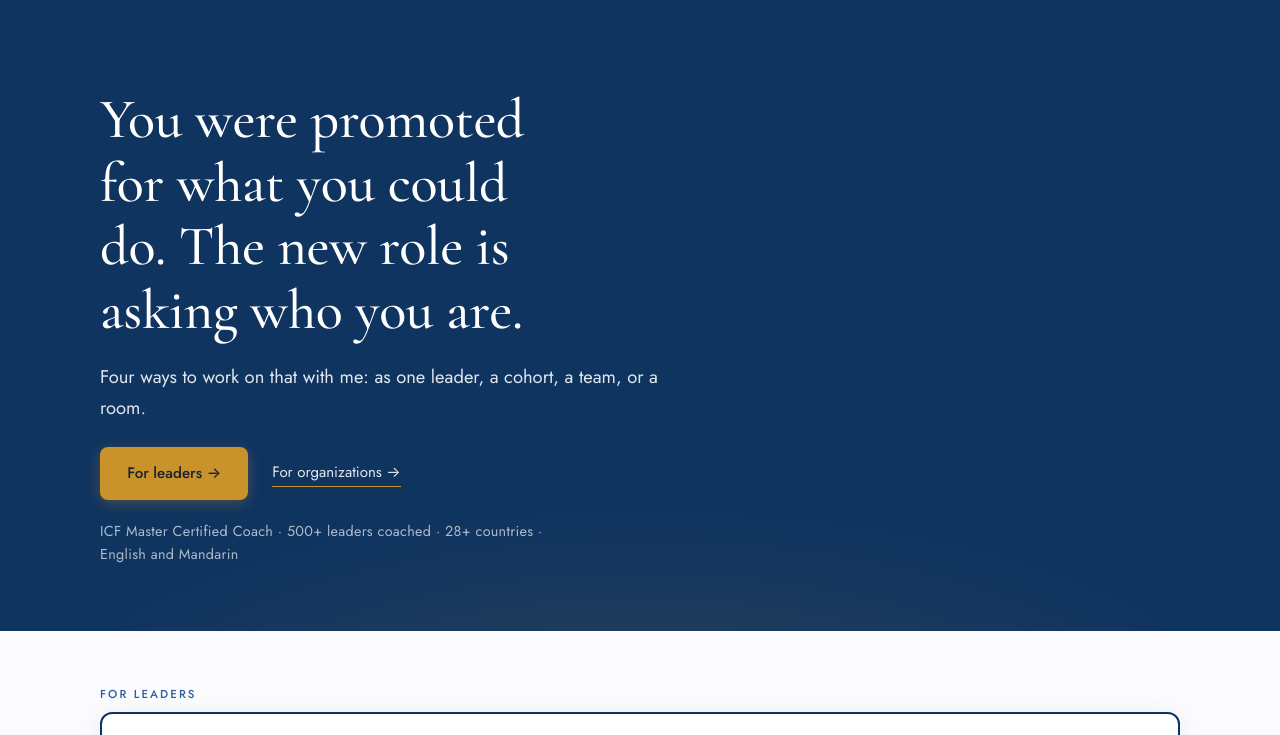
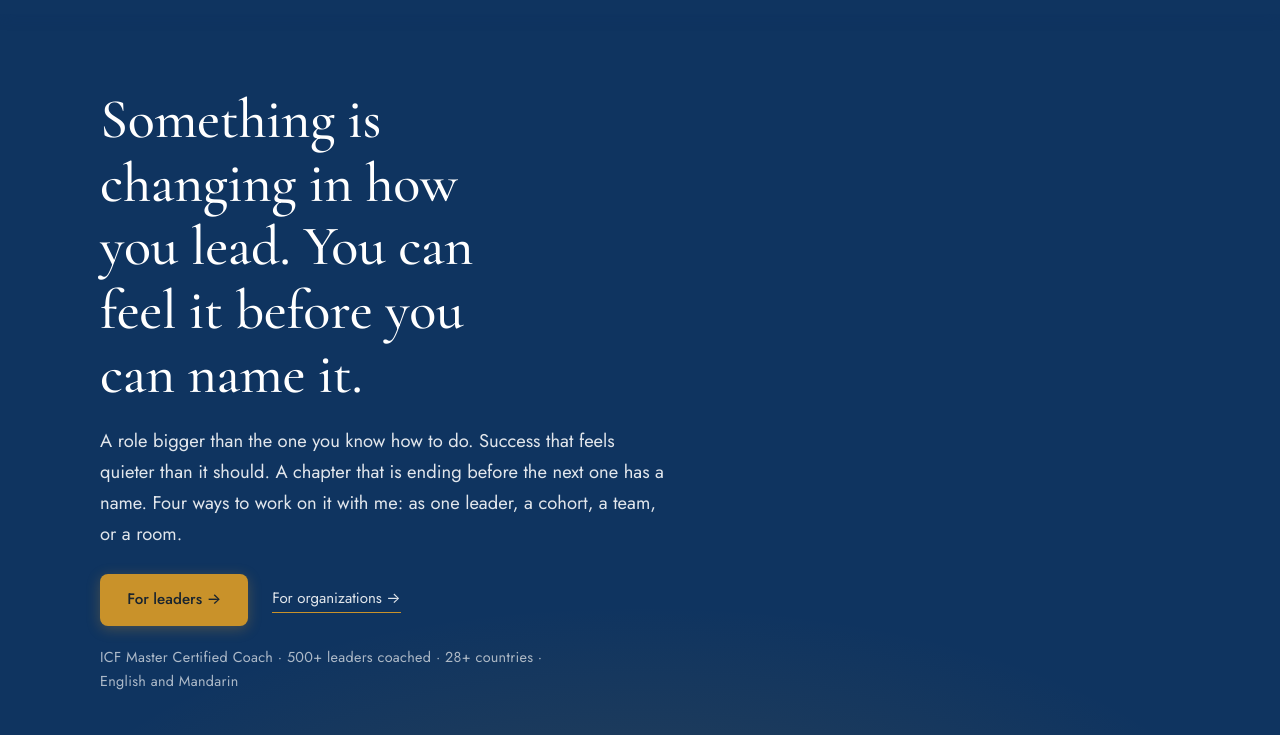
Before and after one commit to liruwang-lgtm/ltq_assessment, a plain HTML site: page work-with-me.html in a window 1280 px wide. Shown: the part 65-800 px from the top of the page. Drawn offline with nearby package versions, Linux system fonts and the light colour scheme.

Commit message:
Add files via upload

```diff
--- a/work-with-me.html
+++ b/work-with-me.html
@@ -53,8 +53,10 @@
 </header>
 <section class="hero">
   <div class="hero-inner">
-    <h1>You were promoted for what you could do. The new role is asking who you are.</h1>
-    <p class="sub">Four ways to work on that with me: as one leader, a cohort, a team, or a room.</p>
+    <h1>Something is changing in how you lead. You can feel it before you can name it.</h1>
+    <p class="sub">A role bigger than the one you know how to do. Success that feels quieter than it
+       should. A chapter that is ending before the next one has a name. Four ways to work on it with
+       me: as one leader, a cohort, a team, or a room.</p>
     <div class="actions">
       <a class="btn" href="#leaders">For leaders &rarr;</a>
       <a class="textlink" href="#organizations">For organizations &rarr;</a>
```
